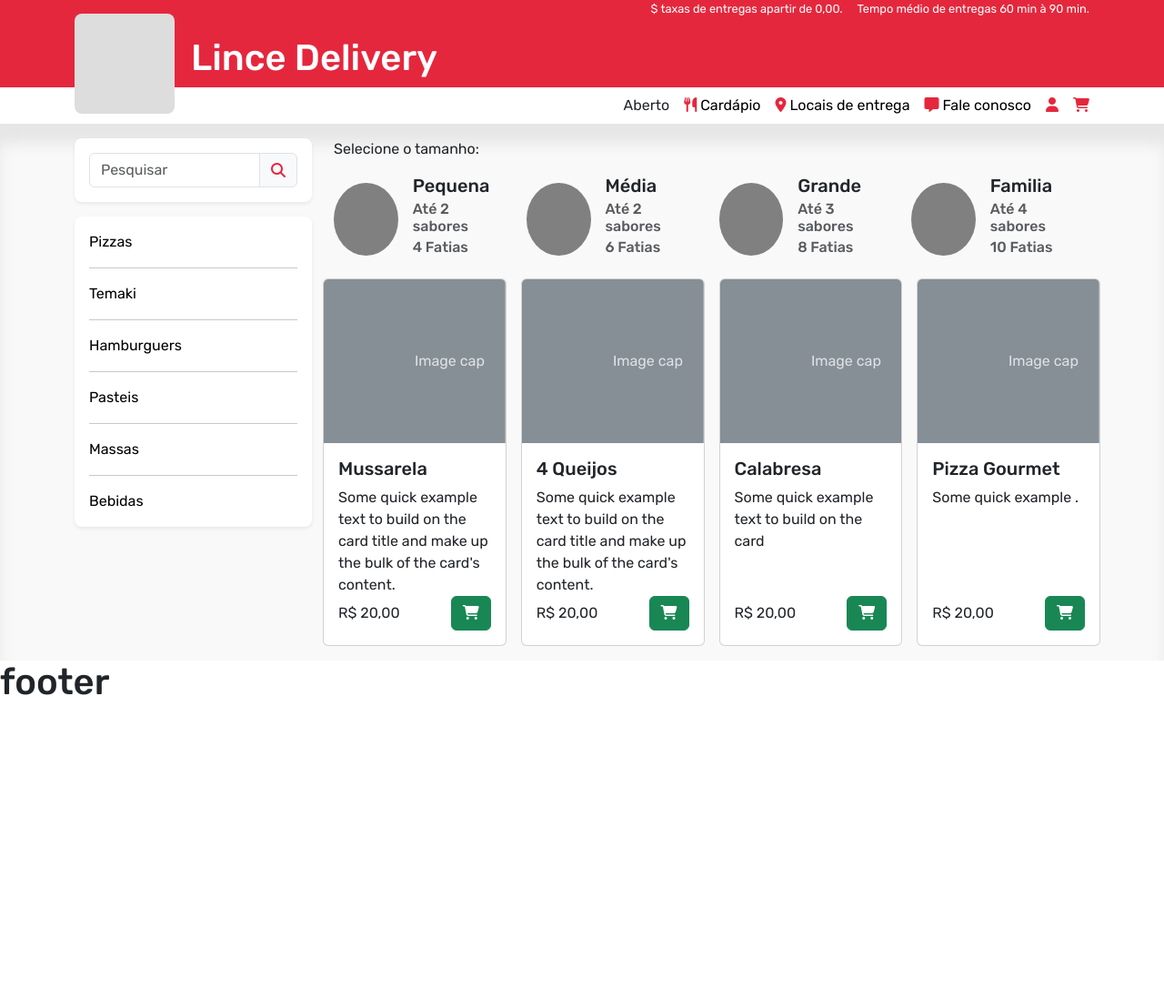
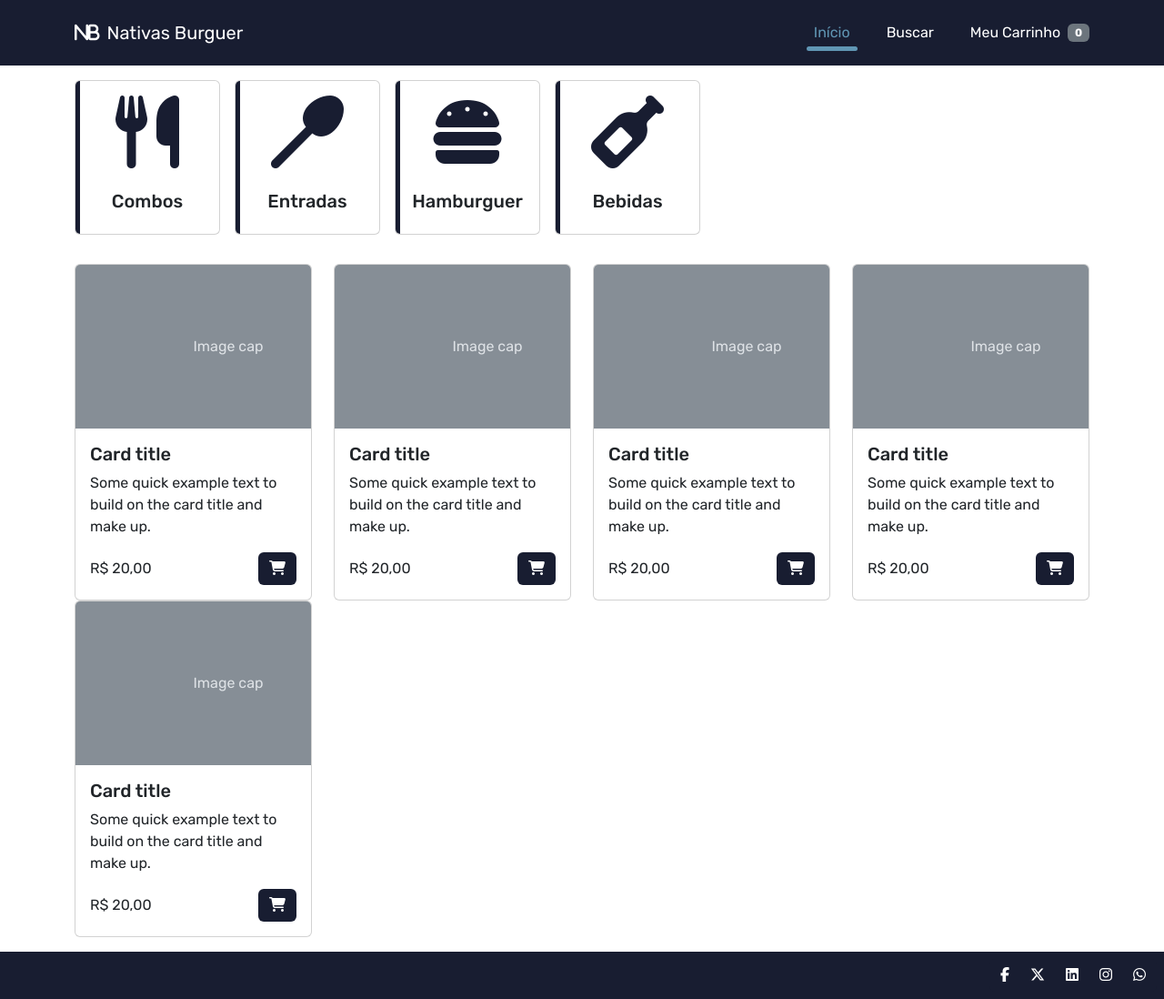
Before and after one commit to shalomsantos/Cardap.io, a plain HTML site: page index.html in a window 1280 px wide. Shown: the whole page at 91% size. Before the commit the page ends 800 px from the top, so only its background shows below. Drawn offline with nearby package versions, Linux system fonts and the light colour scheme.

Commit message:
my project nativas burguer

```diff
--- a/css/style.css
+++ b/css/style.css
@@ -5,74 +5,80 @@
     box-sizing: border-box;
     font-family: "Rubik", sans-serif;
 }
-header{
-    background-color: #E5273D;
+header, footer{
+    background-color: #181D31;
+    padding: 0.5rem;
 }
-.nav{
+.btn-primary{
+    background-color: #181D31 !important;
+    border: #181D31 !important;
+}
+.nav-link{
+    color: white !important;
+
+}
+.nav-item{
     position: relative;
-    display: flex;
-    flex-direction: column;
-    justify-content: space-between;
-    height: 12vh;
+}
+.nav-link::before{
+    content: "";
+    width: 0%;
+    height: 0.3rem;
+    bottom: 0;
+    left: 0;
+    position: absolute;
+    background: #6096B4;
+    border-radius: 1rem;
+
+    transition: 500ms;
+}
+.nav-link:hover::before{
+    width: 100%;
+}
+i{
     color: white;
 }
-p{
-    margin: 0 !important;
-    padding: 0 !important;
+.active{
+    color: #6096B4 !important;
 }
-.banner{
-    display: flex;
-    gap: 1rem;
-    justify-content: end;
-    font-size: 0.8rem;
+.active::before{
+    content: "";
+    width: 100%;
+    height: 0.3rem;
+    bottom: 0;
+    left: 0;
+    position: absolute;
+    background: #6096B4;
+    border-radius: 1rem;
+
+    transition: 500ms;
 }
-.menu-hamburguer{
-    display: none;
+.icon-car{
+    font-size: 5rem;
+    color: #181D31;
 }
-.links{
-    display: block;
+.list-itens{
+    width: 10rem !important;
+    min-width: 10rem !important;
+    overflow: hidden;
 }
-.logo{
+.list-itens::before{
+    content: '';
     position: absolute;
-    bottom: -30%;
-    width: 110px;
-    height: 110px;
-    border-radius: 0.5rem;
-    background-color: rgb(221, 221, 221);
-}
-.variedades{
-    display: flex;
-    flex-direction: column;
-}
-.panel{
-    background-color: white;
-    border-radius: 0.5rem;
-    padding: 1rem;
-    margin: 1rem 0;
-}
-.img-card{
-    width: 80px;
-    height: 80px;
-    background-color: grey;
-    border-radius: 50%;
-}
-main{
-    background-color: #F9F9F9;
-    box-shadow: 0 1.5rem 1rem -2px rgba(205, 205, 205, 0.446) inset;
-}
-a{
-    text-decoration: none !important;
-    color: black !important;
-}
-i{
-    color: #E5273D;
+    top: 0;
+    left: 0;
+    height: 100%;
+    width: 0.3rem;
+    background-color: #181D31;
+
+    transition: 500ms;
 }
 
 @media only screen and (max-width: 600px) {
-    .menu-hamburguer{
-        display: block;
+    .nav-types{
+        overflow-x: scroll;
     }
-    .links{
-        display: none !important;
+    .icon-car{
+        font-size: 3.5rem;
     }
 }
--- a/index.html
+++ b/index.html
@@ -1,5 +1,5 @@
 <!DOCTYPE html>
-<html lang="en">
+<html lang="pt-BR">
 <head>
     <meta charset="UTF-8">
     <meta name="viewport" content="width=device-width, initial-scale=1.0">
@@ -7,156 +7,131 @@
     <script src="https://kit.fontawesome.com/c3cffe3b5e.js" crossorigin="anonymous" defer></script>
     <link href="https://cdn.jsdelivr.net/npm/bootstrap@5.3.3/dist/css/bootstrap.min.css" rel="stylesheet" integrity="sha384-QWTKZyjpPEjISv5WaRU9OFeRpok6YctnYmDr5pNlyT2bRjXh0JMhjY6hW+ALEwIH" crossorigin="anonymous">
     <script src="https://cdn.jsdelivr.net/npm/bootstrap@5.3.3/dist/js/bootstrap.bundle.min.js" integrity="sha384-YvpcrYf0tY3lHB60NNkmXc5s9fDVZLESaAA55NDzOxhy9GkcIdslK1eN7N6jIeHz" crossorigin="anonymous" defer></script>
-    <title>.:web site:.</title>
+    <title>Nativas</title>
 </head>
 <body>
+
     <header>
+      <nav class="navbar container navbar-expand-sm h-100">
+        <div class="container-fluid">
+          <a class="navbar-brand d-flex align-items-center" href="#">
+            <i class="fa-solid fa-n"></i>
+            <i class="fa-solid fa-b me-2"></i>
+            <p class="text-white m-0 p-0">Nativas Burguer</p>
+          </a>
+          <button class="navbar-toggler" type="button" data-bs-toggle="collapse" data-bs-target="#navbarSupportedContent" aria-controls="navbarSupportedContent" aria-expanded="false" aria-label="Toggle navigation">
+            <i class="navbar-toggler-icon fa-solid fa-bars"></i>
+          </button>
+          <div class="collapse navbar-collapse" id="navbarSupportedContent">
+            <ul class="navbar-nav gap-4 ms-auto mb-lg-0">
+              <li class="nav-item">
+                <a class="nav-link active" href="#">Início</a>
+              </li>
+              <li class="nav-item">
+                <a class="nav-link" href="#">Buscar</a>
+              </li>
+              <li class="nav-item d-flex align-items-center">
+                <a class="nav-link" href="#">Meu Carrinho</a>
+                <span class="badge text-bg-secondary">0</span>
+              </li>
+            </ul>
+          </div>
+        </div>
+      </nav>
+    </header>
+
+    <main>
       <div class="container">
-            <div class="nav">
-                <div class="banner">
-                    <p>$ taxas de entregas apartir de 0,00.</p>
-                    <p>Tempo médio de entregas 60 min à 90 min.</p>
+        <div class="d-flex gap-3 py-3 nav-types">
+
+          <div class="card list-itens">
+            <div class="card-body d-flex gap-4 flex-column justify-content-between text-center">
+              <i class="fa-solid fa-utensils icon-car"></i>
+              <h5 class="card-title">Combos</h5>
             </div>
-                <div>
-                    <div class="logo"></div>
-                    <h1 style="margin-left: 8rem;">Lince Delivery</h1>
+          </div>
+          <div class="card list-itens">
+            <div class="card-body d-flex gap-4 flex-column text-center">
+              <i class="fa-solid fa-spoon icon-car"></i>
+              <h5 class="card-title">Entradas</h5>
+            </div>
+          </div>
+          <div class="card list-itens">
+            <div class="card-body d-flex gap-4 flex-column text-center">
+              <i class="fa-solid fa-burger icon-car"></i>
+              <h5 class="card-title">Hamburguer</h5>
+            </div>
+          </div>
+          <div class="card list-itens">
+            <div class="card-body d-flex gap-4 flex-column text-center">
+              <i class="fa-solid fa-wine-bottle icon-car"></i>
+              <h5 class="card-title">Bebidas</h5>
             </div>
           </div>
         </div>
-        <div class="d-flex bg-white py-2">
-            <div class="container d-flex justify-content-end align-items-center d-none-sm">
-                <div class="d-flex justify-content-end align-items-center gap-3 links">
-                    <p>Aberto</p>
-                    <a href="#"><i class="fa-solid fa-utensils"></i> Cardápio</a>
-                    <a href="#"><i class="fa-solid fa-location-dot"></i> Locais de entrega</a>
-                    <a href="#"><i class="fa-solid fa-message"></i> Fale conosco</a>
-                    <a href="#"><i class="fa-solid fa-user"></i></a>
-                    <a href="#"><i class="fa-solid fa-cart-shopping"></i></a>
-                </div>
-                <div class="menu-hamburguer">
-                    <i class="fa-solid fa-bars"></i>
-                    <!-- <p>Aberto</p>
-                    <a href="#"><i class="fa-solid fa-utensils"></i> Cardápio</a>
-                    <a href="#"><i class="fa-solid fa-location-dot"></i> Locais de entrega</a>
-                    <a href="#"><i class="fa-solid fa-message"></i> Fale conosco</a>
-                    <a href="#"><i class="fa-solid fa-user"></i></a>
-                    <a href="#"><i class="fa-solid fa-cart-shopping"></i></a> -->
+
+        <div class="row py-3">
+          <div class="col-12 col-sm-6 col-md-4 col-lg-3">
+            <div class="card">
+              <svg class="bd-placeholder-img card-img-top" width="100%" height="180" xmlns="http://www.w3.org/2000/svg" role="img" aria-label="Placeholder: Image cap" preserveAspectRatio="xMidYMid slice" focusable="false"><title>Placeholder</title><rect width="100%" height="100%" fill="#868e96"></rect><text x="50%" y="50%" fill="#dee2e6" dy=".3em">Image cap</text></svg>
+              <div class="card-body">
+                <h5 class="card-title">Card title</h5>
+                <p class="card-text">Some quick example text to build on the card title and make up.</p>
+                <div class="d-flex justify-content-between">
+                  <p class="my-auto">R$ 20,00</p>
+                  <a href="#" class="btn btn-primary"><i class="fa-solid fa-cart-shopping"></i></a>
                 </div>
               </div>
             </div>
-    </header>
-    <main>
-        <div class="container">
-            <div class="row py-3">
-                <div class="col-3">
-                    <div class="rounded-3 shadow-sm bg-white p-3 mb-3">
-                        <div class="input-group">
-                            <input type="text" class="form-control" placeholder="Pesquisar" aria-label="Username" aria-describedby="basic-addon1">
-                            <span class="input-group-text" id="basic-addon1"><i class="fa-solid fa-magnifying-glass"></i></span>
           </div>
-
-                    </div>
-                    <div class="d-flex flex-column rounded-3 shadow-sm bg-white p-3">
-                        <a href="#">Pizzas</a>
-                        <hr>
-                        <a href="#">Temaki</a>
-                        <hr>
-                        <a href="#">Hamburguers</a>
-                        <hr>
-                        <a href="#">Pasteis</a>
-                        <hr>
-                        <a href="#">Massas</a>
-                        <hr>
-                        <a href="#">Bebidas</a>
-                    </div>
-                </div>
-                <div class="col-9">
-                    <p>Selecione o tamanho:</p>
-                    <div class="d-flex gap-3">
-                        <div class="card d-flex flex-row align-items-center border-0 bg-transparent" style="width: 18rem;">
-                            <div class="img-card"></div>
+          <div class="col-12 col-sm-6 col-md-4 col-lg-3">
+            <div class="card">
+              <svg class="bd-placeholder-img card-img-top" width="100%" height="180" xmlns="http://www.w3.org/2000/svg" role="img" aria-label="Placeholder: Image cap" preserveAspectRatio="xMidYMid slice" focusable="false"><title>Placeholder</title><rect width="100%" height="100%" fill="#868e96"></rect><text x="50%" y="50%" fill="#dee2e6" dy=".3em">Image cap</text></svg>
               <div class="card-body">
-                              <h5 class="card-title">Pequena</h5>
-                              <h6 class="card-subtitle mb-2 text-body-secondary">Até 2 sabores</h6>
-                              <h6 class="card-subtitle mb-2 text-body-secondary">4 Fatias</h6>
-                            </div>
-                        </div>
-                        <div class="card d-flex flex-row align-items-center border-0 bg-transparent" style="width: 18rem;">
-                            <div class="img-card"></div>
-                            <div class="card-body">
-                              <h5 class="card-title">Média</h5>
-                              <h6 class="card-subtitle mb-2 text-body-secondary">Até 2 sabores</h6>
-                              <h6 class="card-subtitle mb-2 text-body-secondary">6 Fatias</h6>
-                            </div>
-                        </div>
-                        <div class="card d-flex flex-row align-items-center border-0 bg-transparent" style="width: 18rem;">
-                            <div class="img-card"></div>
-                            <div class="card-body">
-                              <h5 class="card-title">Grande</h5>
-                              <h6 class="card-subtitle mb-2 text-body-secondary">Até 3 sabores</h6>
-                              <h6 class="card-subtitle mb-2 text-body-secondary">8 Fatias</h6>
-                            </div>
-                        </div>
-                        <div class="card d-flex flex-row align-items-center border-0 bg-transparent" style="width: 18rem;">
-                            <div class="img-card"></div>
-                            <div class="card-body">
-                              <h5 class="card-title">Familia</h5>
-                              <h6 class="card-subtitle mb-2 text-body-secondary">Até 4 sabores</h6>
-                              <h6 class="card-subtitle mb-2 text-body-secondary">10 Fatias</h6>
+                <h5 class="card-title">Card title</h5>
+                <p class="card-text">Some quick example text to build on the card title and make up.</p>
+                <div class="d-flex justify-content-between">
+                  <p class="my-auto">R$ 20,00</p>
+                  <a href="#" class="btn btn-primary"><i class="fa-solid fa-cart-shopping"></i></a>
                 </div>
               </div>
             </div>
-                    <div class="row d-flex gap-3">
-                        <div class="col m-0 p-0 card" style="width: 18rem;">
+          </div>
+          <div class="col-12 col-sm-6 col-md-4 col-lg-3">
+            <div class="card">
               <svg class="bd-placeholder-img card-img-top" width="100%" height="180" xmlns="http://www.w3.org/2000/svg" role="img" aria-label="Placeholder: Image cap" preserveAspectRatio="xMidYMid slice" focusable="false"><title>Placeholder</title><rect width="100%" height="100%" fill="#868e96"></rect><text x="50%" y="50%" fill="#dee2e6" dy=".3em">Image cap</text></svg>
-                            <div class="card-body d-flex flex-column justify-content-between">
-                                <div>
-                                    <h5 class="card-title">Mussarela</h5>
-                                    <p class="card-text">Some quick example text to build on the card title and make up the bulk of the card's content.</p>
-                                </div>
-                                <div class="d-flex justify-content-between align-items-center">
-                                    <p>R$ 20,00</p>
-                                    <a href="#" class="btn btn-success"><i class="fa-solid fa-cart-shopping text-white"></i></a>
+              <div class="card-body">
+                <h5 class="card-title">Card title</h5>
+                <p class="card-text">Some quick example text to build on the card title and make up.</p>
+                <div class="d-flex justify-content-between">
+                  <p class="my-auto">R$ 20,00</p>
+                  <a href="#" class="btn btn-primary"><i class="fa-solid fa-cart-shopping"></i></a>
                 </div>
               </div>
             </div>
-                        <div class="col m-0 p-0 card" style="width: 18rem;">
+          </div>
+          <div class="col-12 col-sm-6 col-md-4 col-lg-3">
+            <div class="card">
               <svg class="bd-placeholder-img card-img-top" width="100%" height="180" xmlns="http://www.w3.org/2000/svg" role="img" aria-label="Placeholder: Image cap" preserveAspectRatio="xMidYMid slice" focusable="false"><title>Placeholder</title><rect width="100%" height="100%" fill="#868e96"></rect><text x="50%" y="50%" fill="#dee2e6" dy=".3em">Image cap</text></svg>
-                            <div class="card-body d-flex flex-column justify-content-between">
-                                <div>
-                                    <h5 class="card-title">4 Queijos</h5>
-                                    <p class="card-text">Some quick example text to build on the card title and make up the bulk of the card's content.</p>
-                                </div>
-                                <div class="d-flex justify-content-between align-items-center">
-                                    <p>R$ 20,00</p>
-                                    <a href="#" class="btn btn-success"><i class="fa-solid fa-cart-shopping text-white"></i></a>
+              <div class="card-body">
+                <h5 class="card-title">Card title</h5>
+                <p class="card-text">Some quick example text to build on the card title and make up.</p>
+                <div class="d-flex justify-content-between">
+                  <p class="my-auto">R$ 20,00</p>
+                  <a href="#" class="btn btn-primary"><i class="fa-solid fa-cart-shopping"></i></a>
                 </div>
               </div>
             </div>
-                        <div class="col m-0 p-0 card" style="width: 18rem;">
+          </div>
+          <div class="col-12 col-sm-6 col-md-4 col-lg-3">
+            <div class="card">
               <svg class="bd-placeholder-img card-img-top" width="100%" height="180" xmlns="http://www.w3.org/2000/svg" role="img" aria-label="Placeholder: Image cap" preserveAspectRatio="xMidYMid slice" focusable="false"><title>Placeholder</title><rect width="100%" height="100%" fill="#868e96"></rect><text x="50%" y="50%" fill="#dee2e6" dy=".3em">Image cap</text></svg>
-                            <div class="card-body d-flex flex-column justify-content-between">
-                                <div>
-                                    <h5 class="card-title">Calabresa</h5>
-                                    <p class="card-text">Some quick example text to build on the card </p>
-                                </div>
-                                <div class="d-flex justify-content-between align-items-center">
-                                    <p>R$ 20,00</p>
-                                    <a href="#" class="btn btn-success"><i class="fa-solid fa-cart-shopping text-white"></i></a>
-                                </div>
-                            </div>
-                        </div>
-                        <div class="col m-0 p-0 card" style="width: 18rem;">
-                            <svg class="bd-placeholder-img card-img-top" width="100%" height="180" xmlns="http://www.w3.org/2000/svg" role="img" aria-label="Placeholder: Image cap" preserveAspectRatio="xMidYMid slice" focusable="false"><title>Placeholder</title><rect width="100%" height="100%" fill="#868e96"></rect><text x="50%" y="50%" fill="#dee2e6" dy=".3em">Image cap</text></svg>
-                            <div class="card-body d-flex flex-column justify-content-between">
-                                <div>
-                                    <h5 class="card-title">Pizza Gourmet</h5>
-                                    <p class="card-text">Some quick example .</p>
-                                </div>
-                                <div class="d-flex justify-content-between align-items-center">
-                                    <p>R$ 20,00</p>
-                                    <a href="#" class="btn btn-success"><i class="fa-solid fa-cart-shopping text-white"></i></a>
-                                </div>
+              <div class="card-body">
+                <h5 class="card-title">Card title</h5>
+                <p class="card-text">Some quick example text to build on the card title and make up.</p>
+                <div class="d-flex justify-content-between">
+                  <p class="my-auto">R$ 20,00</p>
+                  <a href="#" class="btn btn-primary"><i class="fa-solid fa-cart-shopping"></i></a>
                 </div>
               </div>
             </div>
@@ -164,8 +139,16 @@
         </div>
       </div>
     </main>
-    <footer>
-        <h1>footer</h1>
+
+    <footer class="text-end">
+      <div class="btn-group" role="group" aria-label="Basic example">
+        <button type="button" class="btn btn-primary"><i class="fa-brands fa-facebook-f"></i></button>
+        <button type="button" class="btn btn-primary"><i class="fa-brands fa-x-twitter"></i></button>
+        <button type="button" class="btn btn-primary"><i class="fa-brands fa-linkedin"></i></button>
+        <button type="button" class="btn btn-primary"><i class="fa-brands fa-instagram"></i></button>
+        <button type="button" class="btn btn-primary"><i class="fa-brands fa-whatsapp"></i></button>
+      </div>
     </footer>
+
 </body>
 </html>
```
Lines whose indentation alone changed are shown as unchanged.
